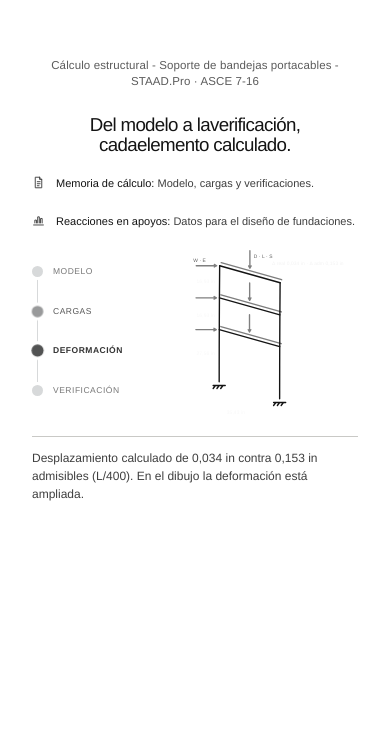
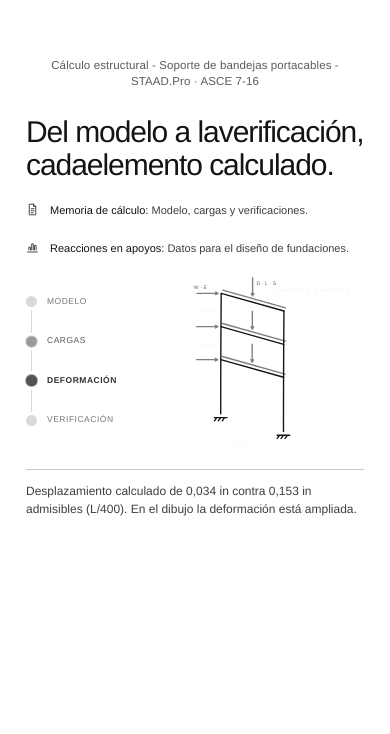
Before and after one commit to liangelyp-lab/bojana-estudio, a website: page index.html in a window 390 px wide. Shown: the part 3250-3984 px from the top of the page. Drawn offline with nearby package versions, Linux system fonts and the light colour scheme; animation ran at ten frames a second.

Commit message:
Match mobile calculation heading to studio typography and margins

```diff
--- a/style.css
+++ b/style.css
@@ -1162,12 +1162,14 @@ section[id] { scroll-margin-top: 96px; }
   .engineering-project h2 {
     width: 100%;
     max-width: none;
-    font-size: clamp(17px, 4.8vw, 32px);
-    text-align: center;
+    font-size: clamp(30px, 3.3vw, 42px);
+    line-height: 1.1;
+    font-weight: 500;
+    text-align: left;
   }
   .engineering-title-line {
-    display: block;
-    white-space: nowrap;
+    display: inline;
+    white-space: normal;
   }
   .desktop-br {
     display: none;
@@ -1322,8 +1324,8 @@ section[id] { scroll-margin-top: 96px; }
 @media (max-width: 520px) {
   .engineering-project {
     padding-block: 44px 50px;
-    padding-left: 14px;
-    padding-right: 14px;
+    padding-left: 8px;
+    padding-right: 8px;
   }
   .engineering-project-grid {
     grid-template-columns: minmax(95px, 1fr) minmax(140px, 1.3fr);
@@ -1332,7 +1334,7 @@ section[id] { scroll-margin-top: 96px; }
   }
   .engineering-project h2 {
     max-width: none;
-    font-size: clamp(17px, 4.8vw, 25px);
+    font-size: clamp(30px, 3.3vw, 42px);
   }
   .engineering-project-deliverables {
     margin-top: 0;
@@ -1365,6 +1367,10 @@ section[id] { scroll-margin-top: 96px; }
     font-size: 12px;
     line-height: 1.5;
   }
+}
+
+@media (min-width: 521px) and (max-width: 760px) {
+  .engineering-project { padding-inline: 8px; }
 }
 
 /* ============ COMPONENTE: .bj-divider ============ */
```
